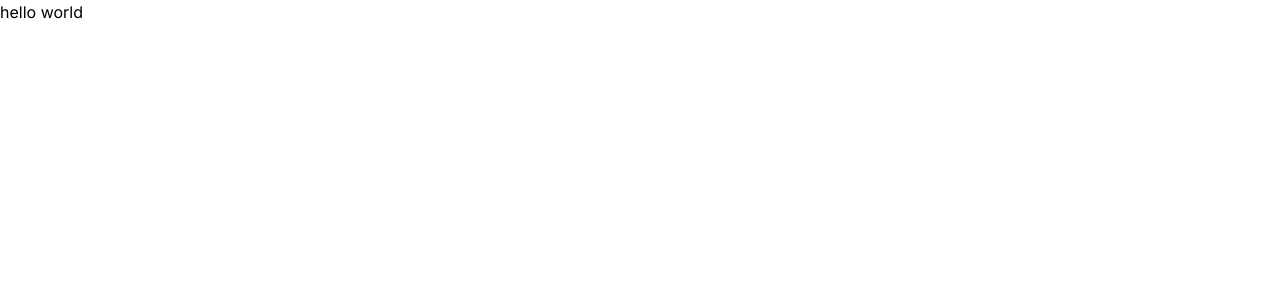
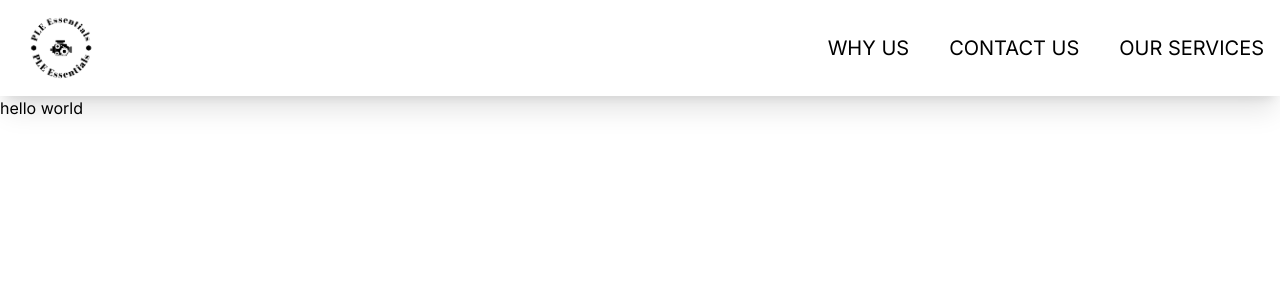
Before and after one commit to grandonbarcia/ple-essentials-v2, a Next.js app: page / in a window 1280 px wide. Shown: the top 300 px of the page. Built offline with nearby package versions, Linux system fonts and the light colour scheme.

Commit message:
created responsive navbar

```diff
--- a/src/app/components/NavBar.tsx
+++ b/src/app/components/NavBar.tsx
@@ -1 +1,74 @@
-function NavBar() {}
+'use client';
+import Image from 'next/image';
+import Logo from '../assets/logo-black.png';
+import Link from 'next/link';
+import { useState } from 'react';
+import { AiOutlineMenu, AiOutlineClose } from 'react-icons/ai';
+
+const openMenu =
+  'fixed left-0 top-0 w-[65%] sm:hidden h-screen bg-[#ecf0f3] p-10 ease-in duration-500';
+const closeMenu =
+  'fixed left-[-100%] top-0 w-[0%] h-screen p-10 ease-in duration-500';
+
+export default function NavBar() {
+  const [isMenuOpen, setMenuOpen] = useState(false);
+
+  function handleNav() {
+    setMenuOpen(!isMenuOpen);
+  }
+  return (
+    <nav className="flex justify-center w-full h-24 shadow-xl bg-white">
+      <div className="md:container flex justify-between items-center h-full w-full px-4 2xl:px-16">
+        <Link href="./">
+          <Image src={Logo} alt="Logo" height={90} width={90} />
+        </Link>
+        <div className="hidden md:block">
+          <ul className="flex">
+            <Link href="/about">
+              <li className="ml-10 uppercase hover:border-b text-xl">Why Us</li>
+            </Link>
+            <Link href="/contact">
+              <li className="ml-10 uppercase hover:border-b text-xl">
+                Contact Us
+              </li>
+            </Link>
+            <Link href="/services">
+              <li className="ml-10 uppercase hover:border-b text-xl">
+                Our Services
+              </li>
+            </Link>
+          </ul>
+        </div>
+        <div onClick={handleNav} className="md:hidden cursor-pointer pl-24">
+          <AiOutlineMenu size={25} />
+        </div>
+        <div className={isMenuOpen ? openMenu : closeMenu}>
+          <div className="flex w-full items-center justify-end">
+            <div onClick={handleNav} className="cursor-pointer">
+              <AiOutlineClose size={25} />
+            </div>
+          </div>
+          <div className="flex-col py-10">
+            <ul>
+              <Link href="/about">
+                <li className="py-4 cursor-pointer" onClick={handleNav}>
+                  Why Us
+                </li>
+              </Link>
+              <Link href="/contact">
+                <li className="py-4 cursor-pointer" onClick={handleNav}>
+                  Contact Us
+                </li>
+              </Link>
+              <Link href="/services">
+                <li className="py-4 cursor-pointer" onClick={handleNav}>
+                  Our Services
+                </li>
+              </Link>
+            </ul>
+          </div>
+        </div>
+      </div>
+    </nav>
+  );
+}
--- a/src/app/page.tsx
+++ b/src/app/page.tsx
@@ -1,5 +1,11 @@
 import Image from 'next/image';
+import NavBar from './components/NavBar';
 
 export default function Home() {
-  return <main>hello world</main>;
+  return (
+    <main>
+      <NavBar />
+      hello world
+    </main>
+  );
 }
```
